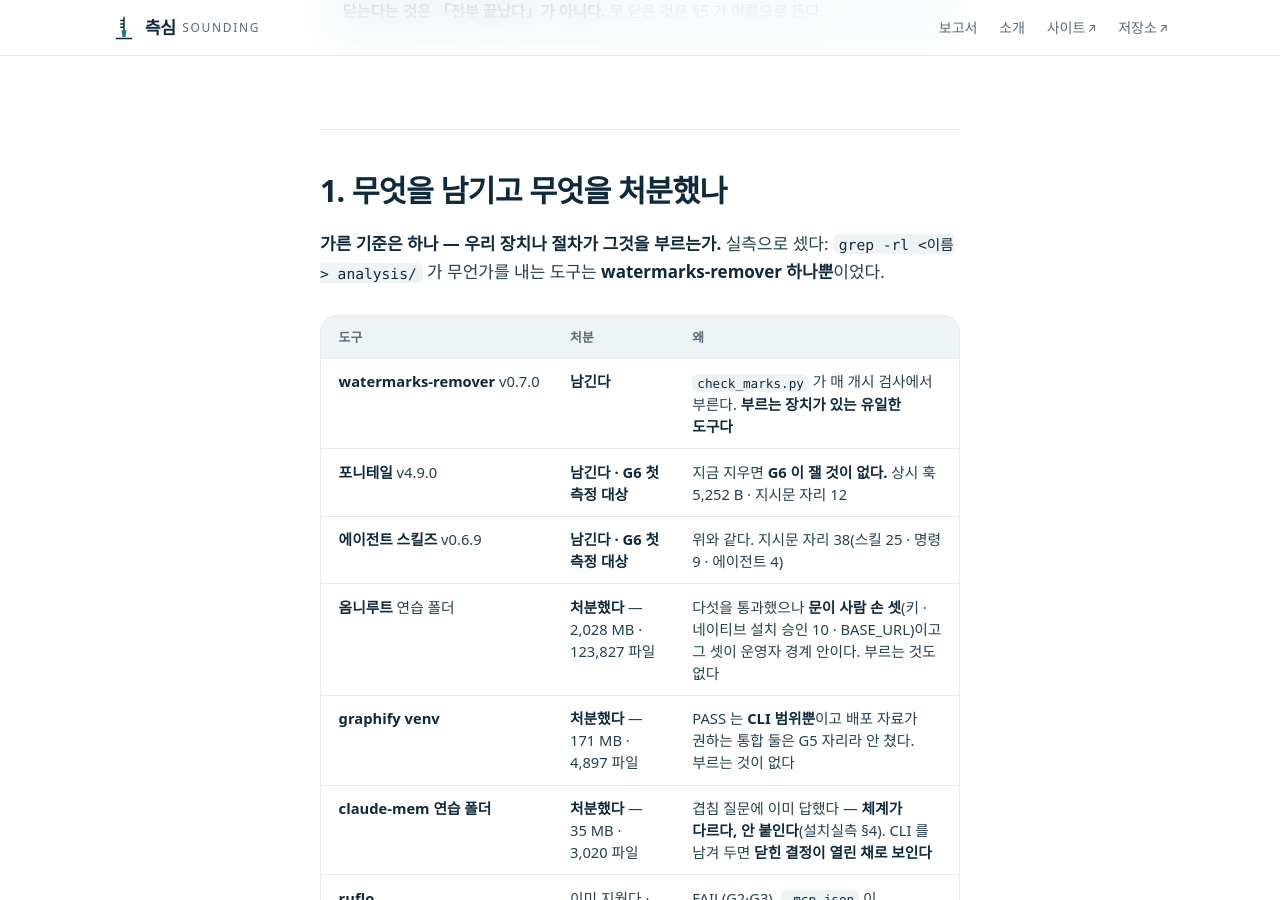
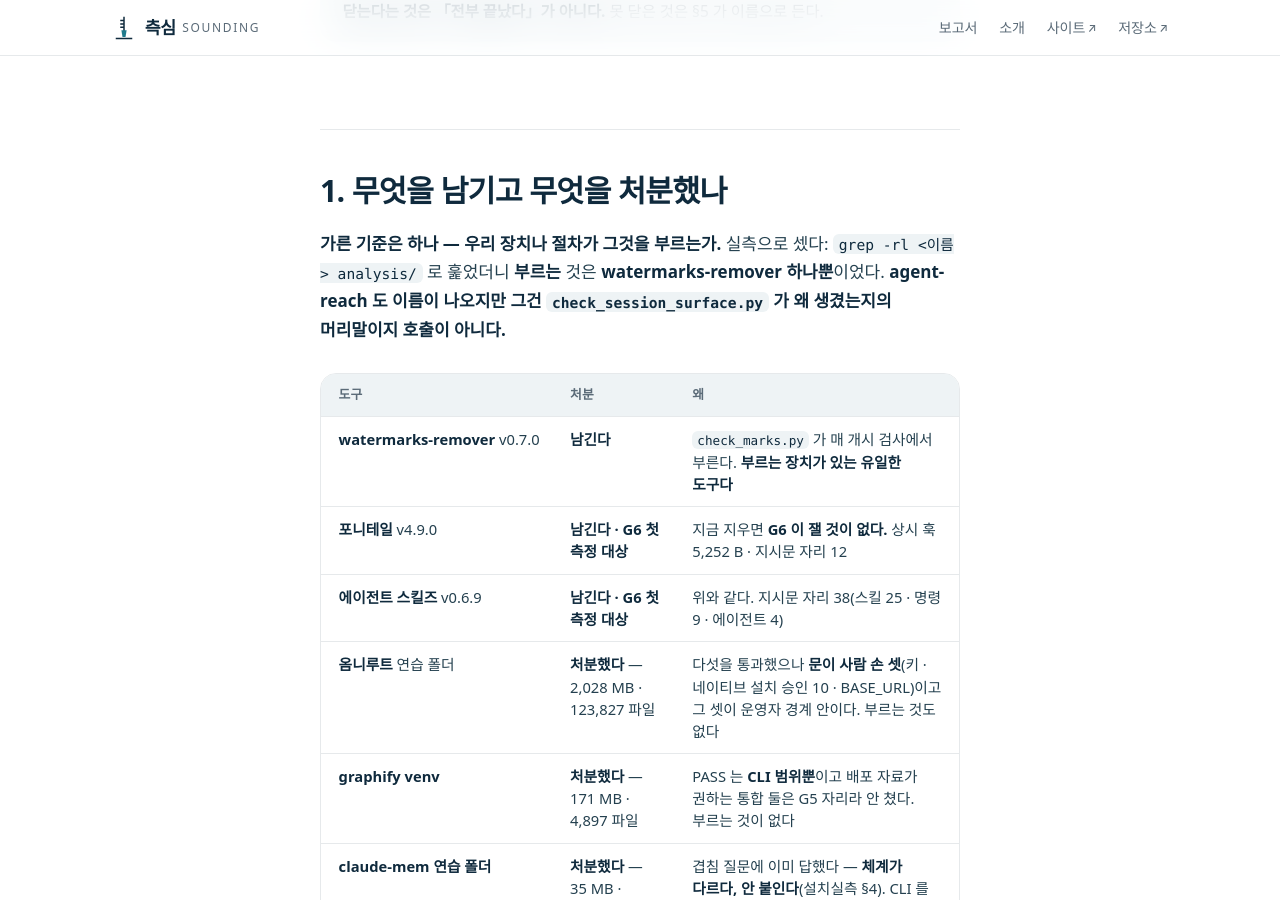
Before and after one commit to jisangj03-dev/incheon-port-analysis, a Jekyll site: the page built from docs/도구도입_닫음_20260910.md, in a window 1280 px wide and 900 px high, scrolled down 358 px. Built offline with Jekyll 4.4.1, drawn with Linux system fonts in a browser that asks for light colours; some web fonts are replaced; our own code applies the rules of GitHub Pages for plain Markdown files; some of the changed text lies outside the part shown.

Commit message:
docs(도구): 닫음 문서 두 곳 정정 — 글자 대상 57 → 59 · grep 결과 정밀화
① 글자 대상은 이 문서 둘이 들어와 **59** 다. 57 은 쓰기 전 시점의 수였다 —
   수를 박아 두면 낡는다(사고 31). 「는다」를 같이 적었다.
② `grep -rl` 결과를 정밀하게 고쳤다. agent-reach 도 `analysis/` 에 이름이 나온다 —
   `check_session_surface.py` 의 **머리말**(그 장치가 왜 생겼는지)이지 호출이 아니다.
   「하나뿐」의 뜻은 **부르는 것이 하나뿐**이다.

Co-Authored-By: Claude Opus 5 (1M context) <noreply@anthropic.com>
Claude-Session: https://claude.ai/code/session_01KFYvgjL5ghepZqAvxg2a7P

```diff
--- a/docs/도구도입_닫음_20260910.md
+++ b/docs/도구도입_닫음_20260910.md
@@ -9,7 +9,8 @@
 ## 1. 무엇을 남기고 무엇을 처분했나
 
 **가른 기준은 하나 — 우리 장치나 절차가 그것을 부르는가.** 실측으로 셌다:
-`grep -rl <이름> analysis/` 가 무언가를 내는 도구는 **watermarks-remover 하나뿐**이었다.
+`grep -rl <이름> analysis/` 로 훑었더니 **부르는** 것은 **watermarks-remover 하나뿐**이었다.
+*agent-reach 도 이름이 나오지만 그건 `check_session_surface.py` 가 왜 생겼는지의 머리말이지 호출이 아니다.*
 
 | 도구 | 처분 | 왜 |
 |---|---|---|
@@ -83,7 +84,7 @@ claude plugin uninstall agent-skills@addy-agent-skills
 
 | | 수 |
 |---|---|
-| 글자 대상 | **57개 · 표식 0건** |
+| 글자 대상 | **59개 · 표식 0건** — 이 수는 `docs/*.md` 가 늘면 는다(이 문서 둘이 이미 들었다) |
 | 바이너리로 **연 것** | **65개**(그중 글자로 갈린 것 2) · **걸린 것 0건** |
 | 형식을 못 가려 **안 연 것** | **96개** — `.woff2` 92 · 확장자 없음 2 · `.ico` 1 · `.webmanifest` 1 |
 | **부분 검사** | **47개** — `c2patool` 이 이 기계에 없어 **C2PA 를 다 못 봤다** |
```
